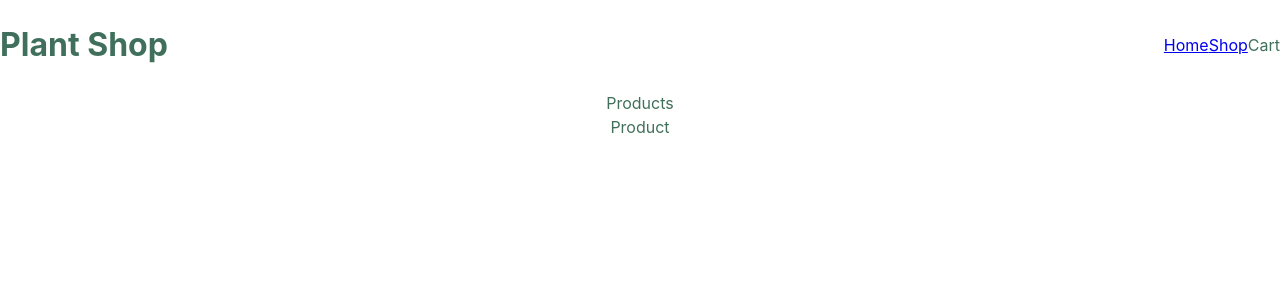
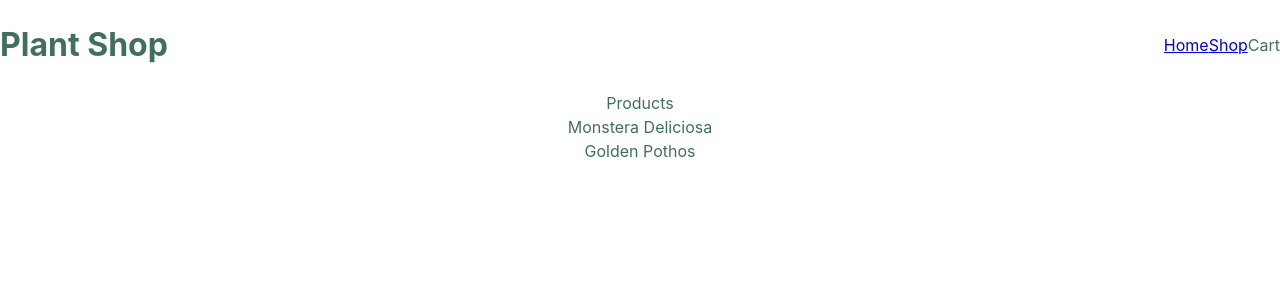
Before and after one commit to crolfs47/odin-react-shopping-cart, a React (Vite) app: page /products in a window 1280 px wide. Shown: the top 300 px of the page. Built offline with nearby package versions, Linux system fonts and the light colour scheme.

Commit message:
Get product data flowing to display each Product component

```diff
--- a/src/components/Product.jsx
+++ b/src/components/Product.jsx
@@ -1,9 +1,10 @@
 import "../styles/Product.css";
 
-const Product = () => {
+const Product = ({item}) => {
+
   return (
     <>
-      <div>Product</div>
+      <div>{item.name}</div>
     </>
   )
 }
--- a/src/components/Products.jsx
+++ b/src/components/Products.jsx
@@ -1,17 +1,20 @@
 import "../styles/Products.css";
 import Product from "./Product";
-import productList from '../helpers/productList';
+import productList from "../helpers/productList";
 
 const Products = () => {
   const products = productList;
-  console.log(products);
 
   return (
     <>
       <div>Products</div>
-      <Product />
+      <div>
+        {products.map((product) => {
+          return <Product item={product} key={product.id} />;
+        })}
+      </div>
     </>
-  )
-}
+  );
+};
 
 export default Products;
--- a/src/helpers/productList.js
+++ b/src/helpers/productList.js
@@ -2,8 +2,8 @@ import image1 from "../assets/1.png";
 import image2 from "../assets/2.png";
 
 const productList = [
-  { name: "Monstera Deliciosa", description: "", price: 25, image: image1 },
-  { name: "Golden Pothos", description: "", price: 10, image: image2 },
+  { name: "Monstera Deliciosa", id: 1, description: "", price: 25, image: image1 },
+  { name: "Golden Pothos", id: 2, description: "", price: 10, image: image2 },
 ];
 
 export default productList;
```
